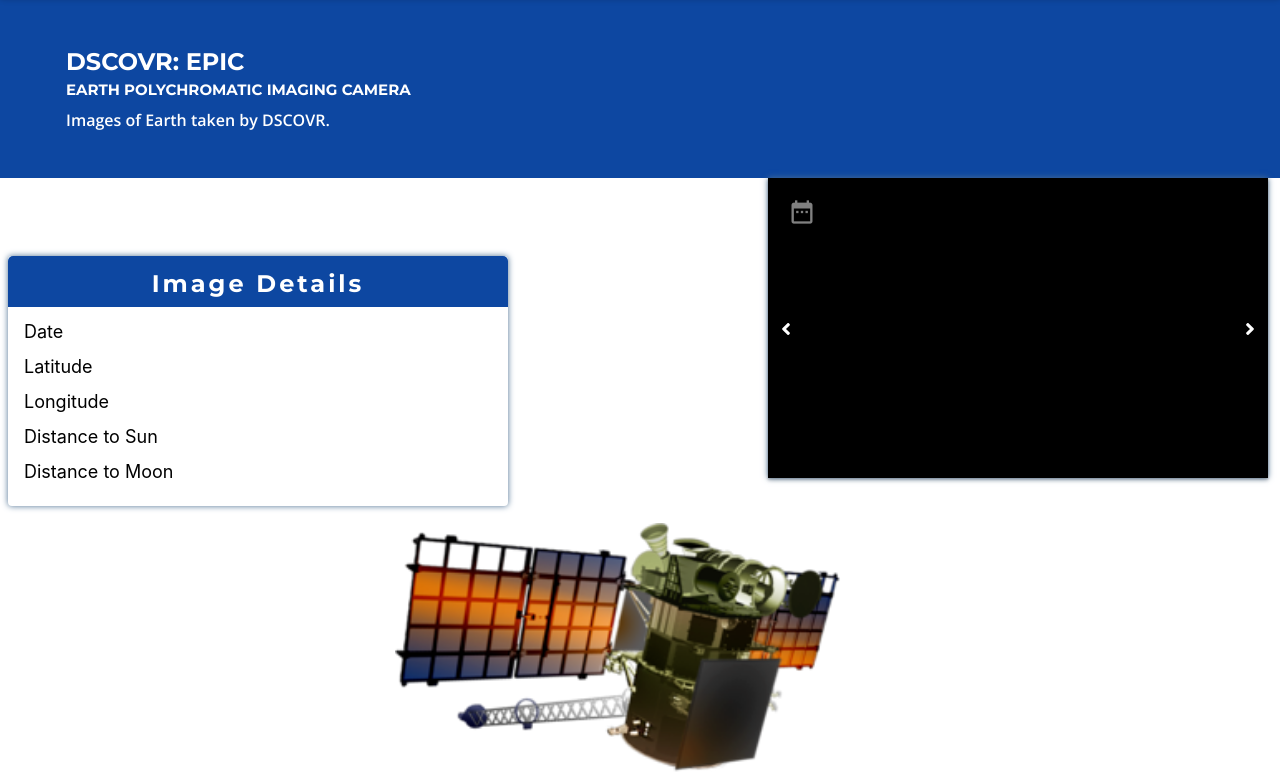
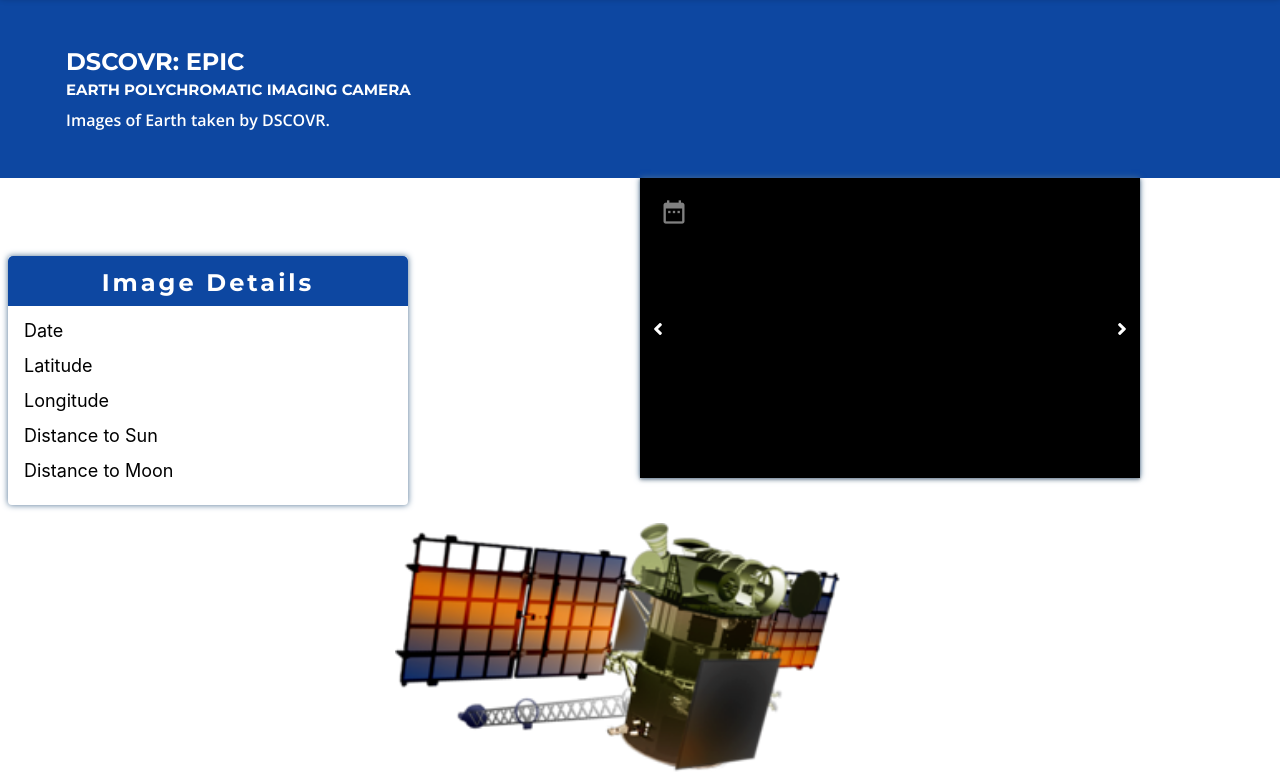
Before and after one commit to vikashds4/epic, a plain HTML site: page index.html in a window 1280 px wide. Shown: the part 66-838 px from the top of the page. Drawn offline with nearby package versions, Linux system fonts and the light colour scheme; no server answers.

Commit message:
Update desktopstyle.css

```diff
--- a/desktopstyle.css
+++ b/desktopstyle.css
@@ -27,7 +27,7 @@
 
     .image-container{
       width: 500px;
-      margin-left: 60%;
+      margin-left: 50%;
 
     }
 
@@ -43,7 +43,7 @@
   }
 
 .container{
-  width: 500px;
+  width: 400px;
   position: absolute;
   top: 250px;
 
```
